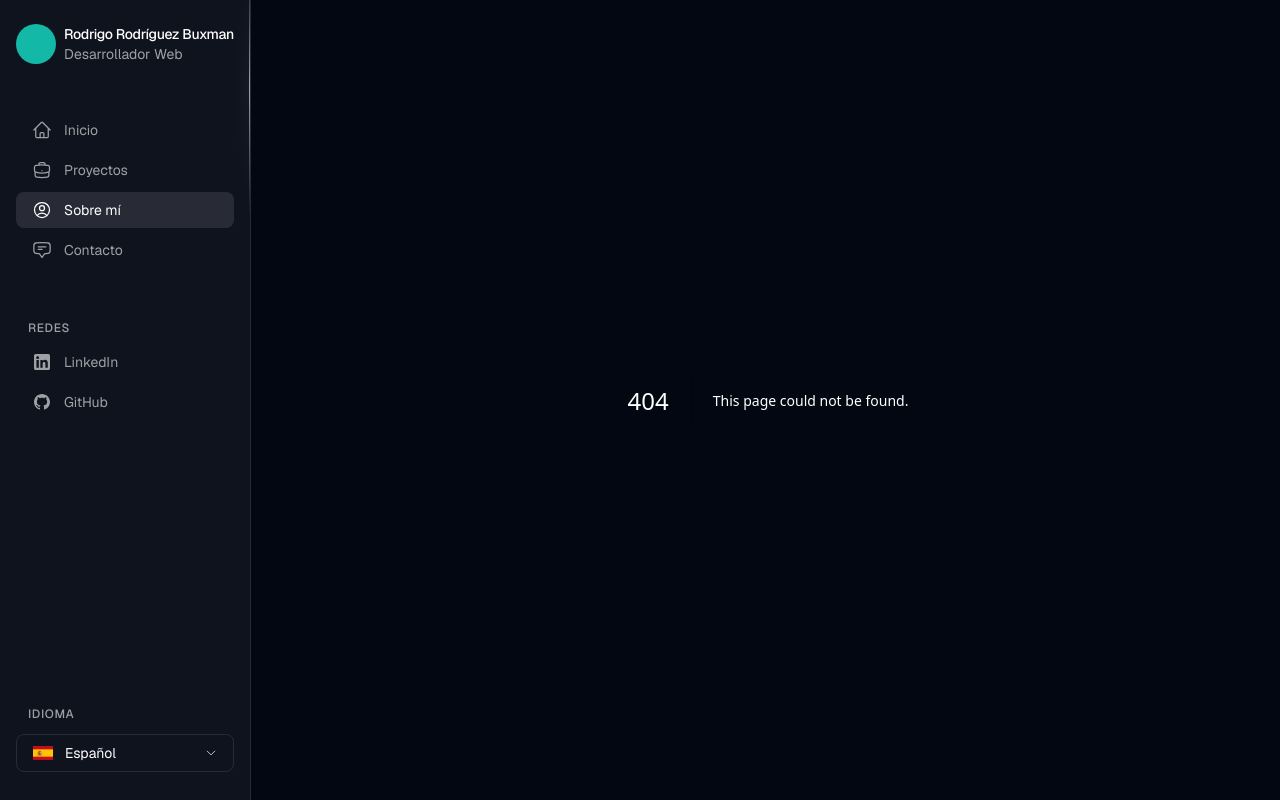
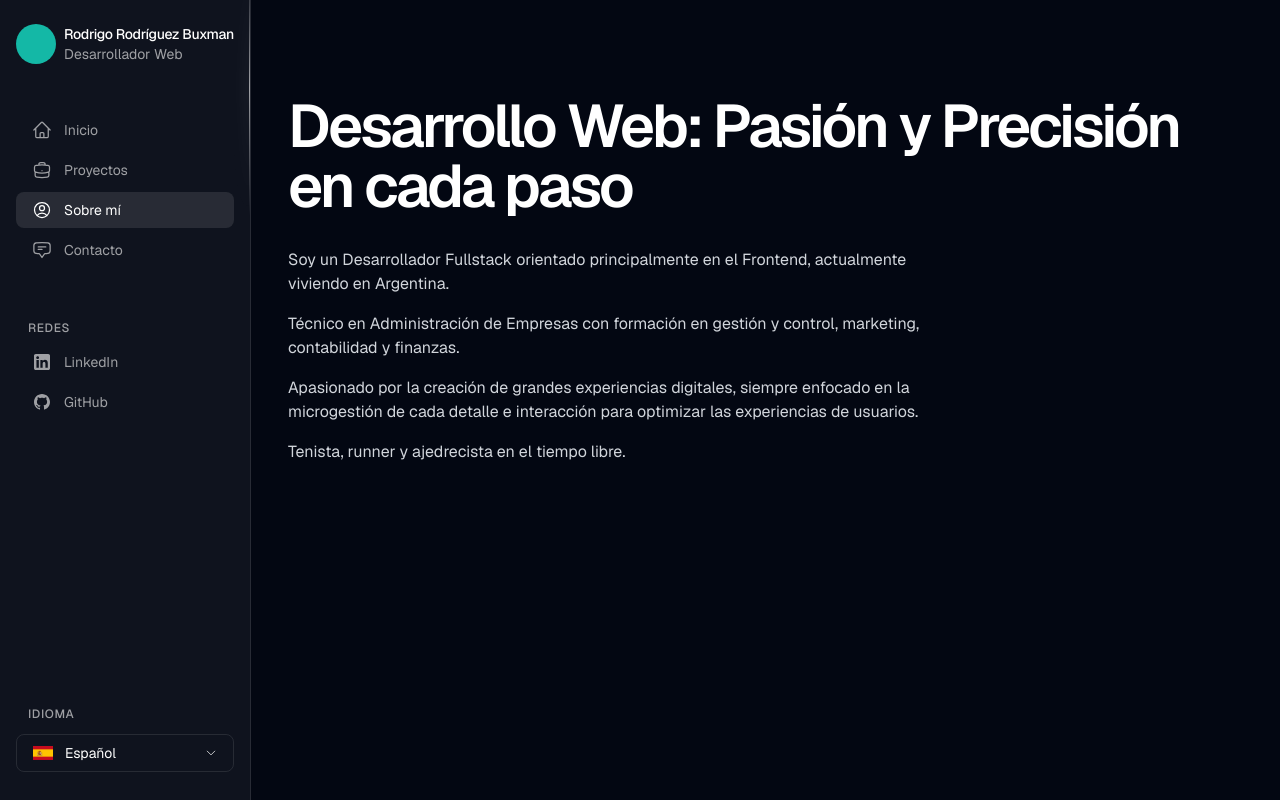
Before and after one commit to RdrBux/rdrbux-2024, a Next.js app: page /about in a window 1280 px wide. Before the commit this address had no page. Built offline with nearby package versions, Linux system fonts and the light colour scheme.

Commit message:
Add content in about

```diff
--- /dev/null
+++ b/app/about/page.tsx
@@ -0,0 +1,18 @@
+export default function Home() {
+	return (
+		<main>
+			<h1 className="text-5xl lg:text-6xl tracking-tighter font-semibold">Desarrollo Web: Pasión y Precisión en cada paso</h1>
+
+			<div className="text-gray-300 font-normal max-w-2xl mt-8">
+
+				<p>Soy un Desarrollador Fullstack orientado principalmente en el Frontend, actualmente viviendo en Argentina.</p>
+
+				<p className="mt-4">Técnico en Administración de Empresas con formación en gestión y control, marketing, contabilidad y finanzas.</p>
+
+				<p className="mt-4">Apasionado por la creación de grandes experiencias digitales, siempre enfocado en la microgestión de cada detalle e interacción para optimizar las experiencias de usuarios.</p>
+
+				<p className="mt-4">Tenista, runner y ajedrecista en el tiempo libre.</p>
+			</div>
+		</main>
+	)
+}
--- /dev/null
+++ b/app/contact/page.tsx
@@ -0,0 +1,3 @@
+export default function Home() {
+	return <h1>Contacto</h1>
+}
--- a/app/layout.tsx
+++ b/app/layout.tsx
@@ -19,7 +19,7 @@ export default function RootLayout({
       <body className={`${GeistSans.className} antialiased bg-gray-950 text-white`}>
         <Navbar />
         <Sidebar />
-        <div className="lg:ml-64"><div className="max-w-[1440px] mx-auto px-8">{children}</div></div>
+        <div className="lg:ml-64"><div className="max-w-[1440px] mx-auto px-8 py-36 lg:py-24">{children}</div></div>
       </body>
     </html>
   );
--- a/app/page.tsx
+++ b/app/page.tsx
@@ -3,7 +3,7 @@ import Hero from "./ui/home/hero";
 
 export default function Home() {
   return (
-    <main className="py-36 lg:py-24 relative">
+    <main className="relative">
       <Hero />
       <FeaturedProjects />
     </main>
--- a/app/projects/page.tsx
+++ b/app/projects/page.tsx
@@ -2,7 +2,7 @@ import Link from "next/link";
 
 export default function Home() {
 	return (
-		<main className="py-36 lg:py-24">
+		<main className="">
 			<h1 className="text-5xl lg:text-6xl tracking-tighter font-semibold lg:text-center">Proyectos realizados</h1>
 			<div className="grid lg:grid-cols-2 gap-8 w-full mt-16">
 
```
